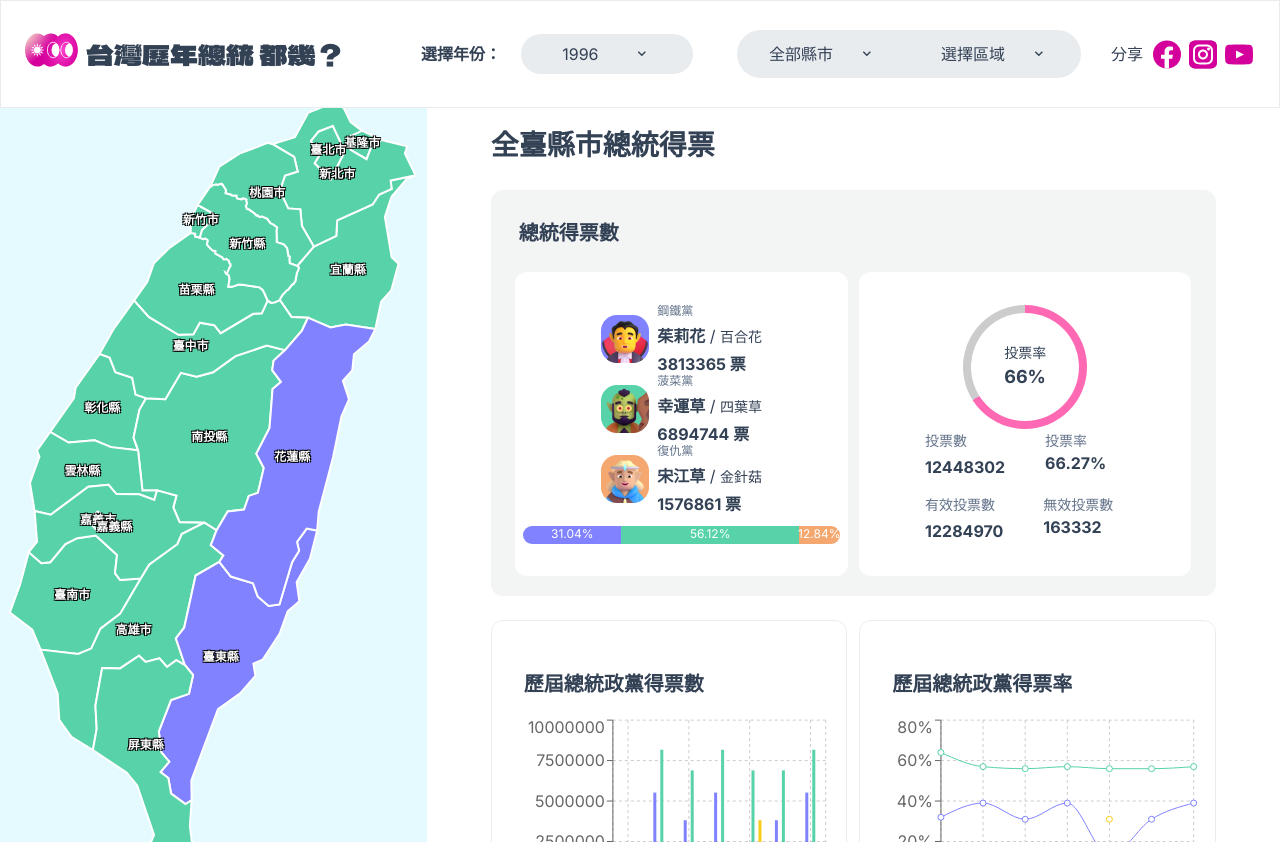
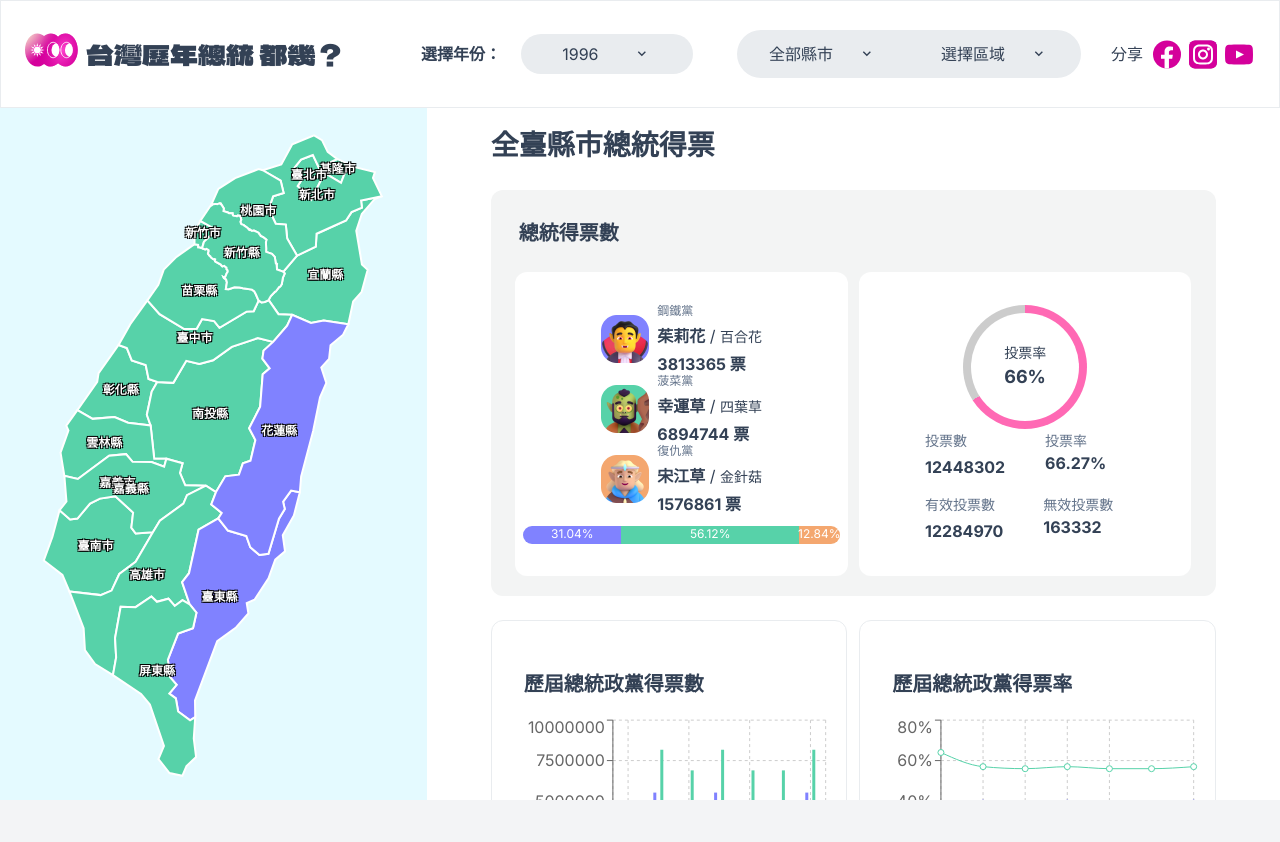
Before and after one commit to minilabmemo/f2e-president-tw, a Next.js app: page /year/1996 in a window 1280 px wide. After the commit the page ends 800 px from the top, so only its background shows below. Built offline with nearby package versions, Linux system fonts and the light colour scheme.

Commit message:
Fix:  layout

```diff
--- a/app/components/TaiwanMap.tsx
+++ b/app/components/TaiwanMap.tsx
@@ -30,7 +30,7 @@ function calcScale(area: string | undefined) {
   if (w > 1366) { mercatorScale = 11000; }
   else if (w <= 1366 && w > 480) { mercatorScale = 9000; }
   else { mercatorScale = 6000; }
-  mercatorScale = 12000// FIXME need test
+  mercatorScale = 10000// FIXME need test
   if (area) {
     mercatorScale = 15000
     const minCities = ["臺北市", "基隆市", "嘉義市", ""];
@@ -202,8 +202,8 @@ export default function TaiwanMap({ year, reverse, mapPath, area }: { year: stri
 
   return (
     <>
-      <div className=" h-full w-full bg-blue-50 flex justify-center items-center select-none">
-        <div ref={mapRef} id="map" className=" h-full w-full flex justify-center items-center overflow-hidden"></div>
+      <div className="h-full w-full  bg-blue-50 flex justify-center items-center select-none">
+        <div ref={mapRef} id="map" className="h-full w-full  flex justify-center items-center overflow-hidden"></div>
       </div>
 
 
--- a/app/year/[year]/page.tsx
+++ b/app/year/[year]/page.tsx
@@ -127,9 +127,9 @@ export default function Page({ params }: { params: { year: string } }) {
 
 
   return <>
-    <main className="3xl:container   mx-auto bg-white">
+    <main className="3xl:container   mx-auto bg-white  h-screen flex flex-col">
 
-      <header className="border-[1px] border-gray-150 w-full  gap-3 px-4 py-6 sm:px-6 sm:py-6  sm:flex sm:justify-between">
+      <header className="flex-shrink-0  border-[1px] border-gray-150 w-full  gap-3 px-4 py-6 sm:px-6 sm:py-6  sm:flex sm:justify-between">
 
         <div className='w-full grid grid-cols-[5fr_1fr] gap-3 items-center md:grid-cols-5 lg:grid-cols-3 lg:w-auto '>
           <div className="col-span-5 py-2 md:col-span-2  lg:col-span-1 ">
@@ -210,9 +210,8 @@ export default function Page({ params }: { params: { year: string } }) {
         </div>
       </header>
 
-      <div className="w-full  flex flex-col   lg:flex-row h-auto lg:h-[calc(100vh-66px)]">
-        <div className="hidden lg:block lg:w-1/3 h-full">
-
+      <div className=" flex-grow overflow-y-auto w-full  flex flex-col   lg:flex-row   ">
+        <div className="hidden lg:block lg:w-1/3">
           {paramCity ? (<TaiwanMap year={params.year} reverse mapPath={"/files/TOWN.json"} area={paramCity}></TaiwanMap>) :
             (<TaiwanMap year={params.year} reverse mapPath={"/files/tw.json"}></TaiwanMap>)}
         </div>
```
